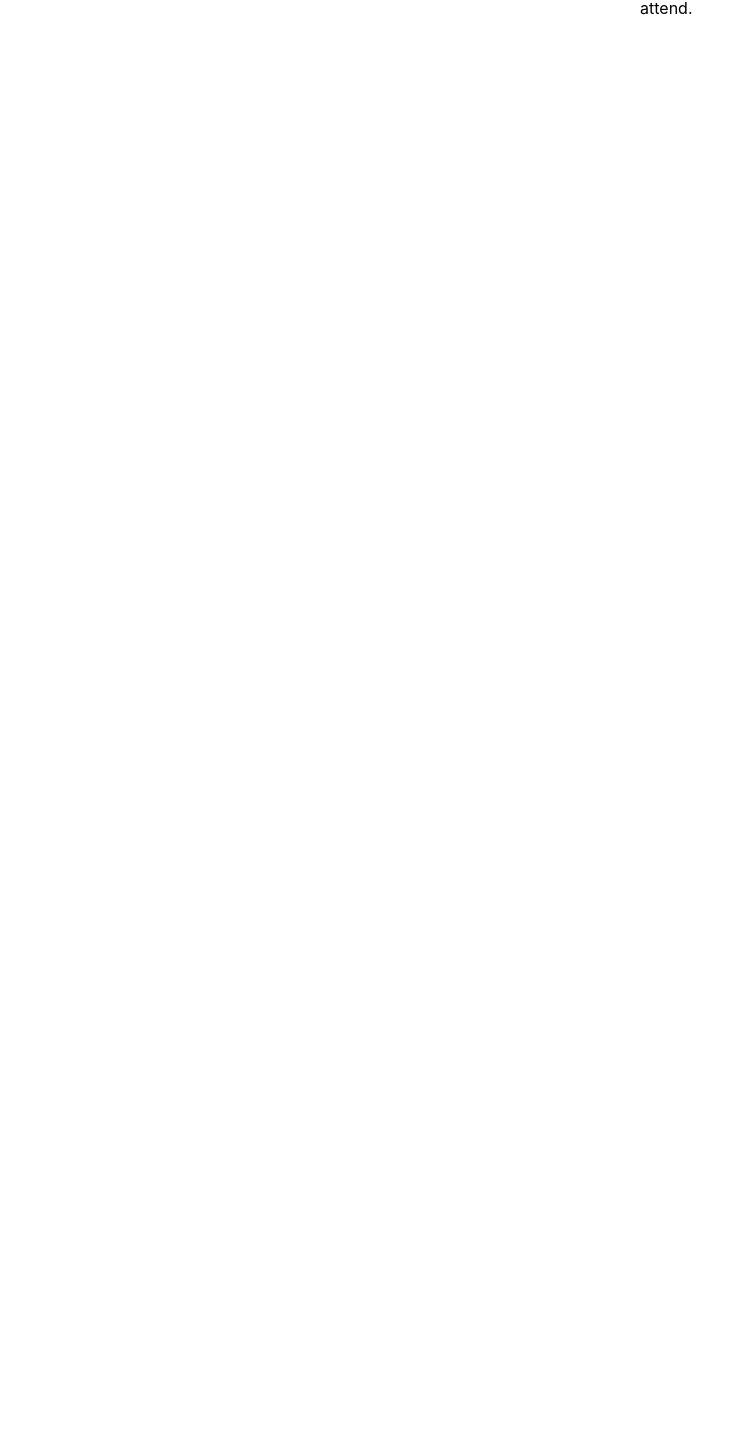
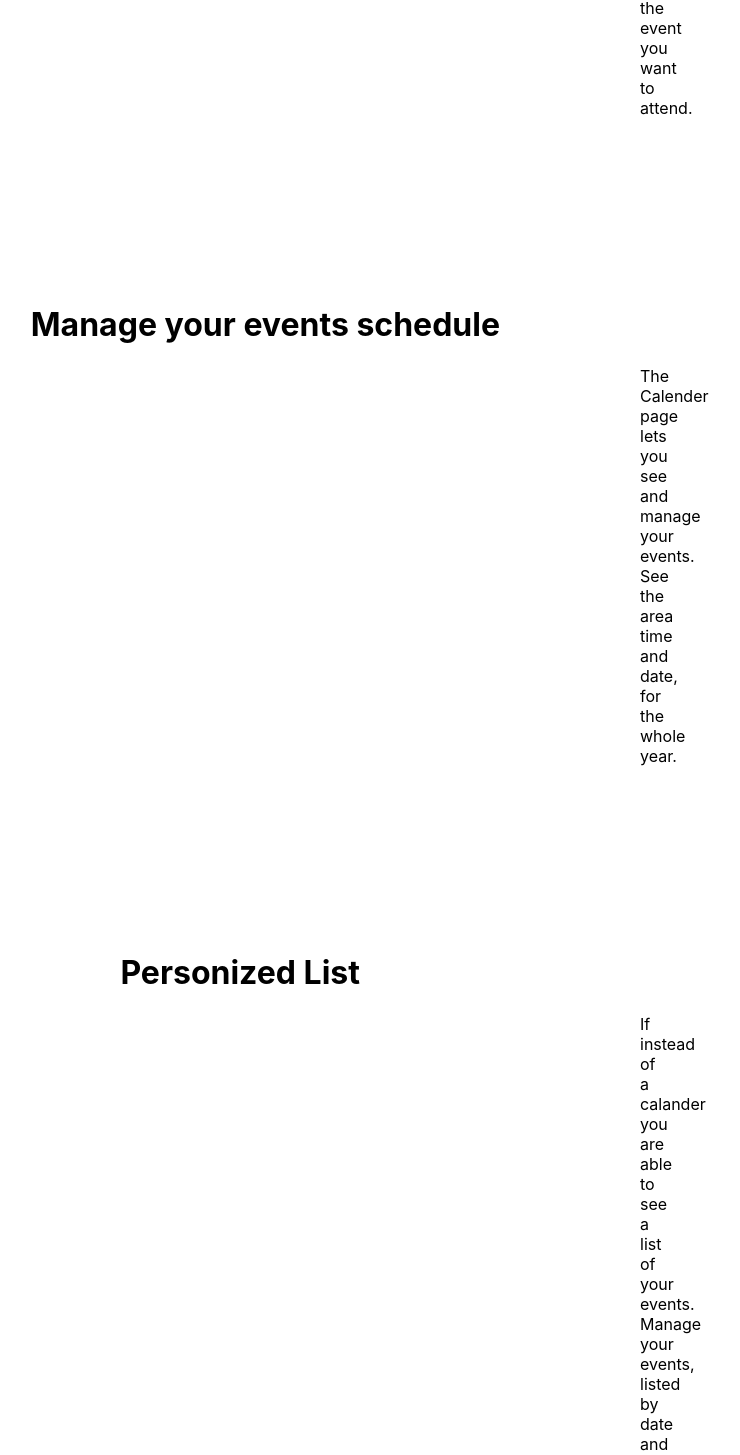
Before and after one commit to GangblankWolf/Ticket-Wagon, a React (Create React App) app: page /home in a window 1280 px wide. Shown: the part 1295-2750 px from the top of the page, without its empty margins (330-1070 px from the left). Before the commit the page ends 1329 px from the top, so only its background shows below. Built offline with nearby package versions, Linux system fonts and the light colour scheme.

Commit message:
Features added

```diff
--- a/src/start-page/StartPage.css
+++ b/src/start-page/StartPage.css
@@ -8,7 +8,7 @@ body{
    color: white;
    background-image: url('/public/Ticketwagon.png');
    background-repeat: no-repeat;
-  background-attachment: fixed;
+  background-attachment: local;
   background-position-y: 100px;
   background-position-x: center;
    background-color: crimson;
@@ -32,7 +32,7 @@ padding-top: 105.5px;
 .SearchDescription {
    text-align: end;
    padding-right: 450px;
-   padding-top: 50px;
+   padding-top: 150px;
    padding-left: 10px;
 }
 
@@ -42,6 +42,27 @@ padding-top: 105.5px;
    font-size: xx-large;
 }
 
-#description1 {
+
+.CalenderDescription {
+   text-align: end;
+   padding-right: 450px;
+   padding-top: 150px;
+   padding-left: 10px;
+}
+
+.Events {
+   text-align: end;
+   padding-right: 450px;
+   padding-top: 150px;
+   padding-left: 10px;
+}
+
+#EVTitle {
+   padding-right: 140px;
+   padding-left: 30px;
+   font-size: xx-large;
+}
+
+p{
    padding-left: 960px;
 }
--- a/src/start-page/StartPage.js
+++ b/src/start-page/StartPage.js
@@ -12,9 +12,16 @@ function StartPage() {
       </div>
       <div class="SearchDescription">
          <h1 id="Title">Search in your area</h1>
-         <p id="description1">Use the serach page by radius, area, age restrictions, event type, event price, date and time ranges. And allow you to pick the event you want to attend.</p>
+         <p>Use the serach page by radius, area, age restrictions, event type, event price, date and time ranges. And allow you to pick the event you want to attend.</p>
       </div>
-      <div class="CalenderDescription"></div>
+      <div class="CalenderDescription">
+         <h1 id='caltitle'>Manage your events schedule</h1>
+         <p>The Calender page lets you see and manage your events. See the area time and date, for the whole year.</p>
+      </div>
+      <div class='Events'>
+         <h1 id='EVTitle'>Personized List</h1>
+         <p>If instead of a calander you are able to see a list of your events. Manage your events, listed by date and time.</p>
+      </div>
       </div>
    )
 }
```
